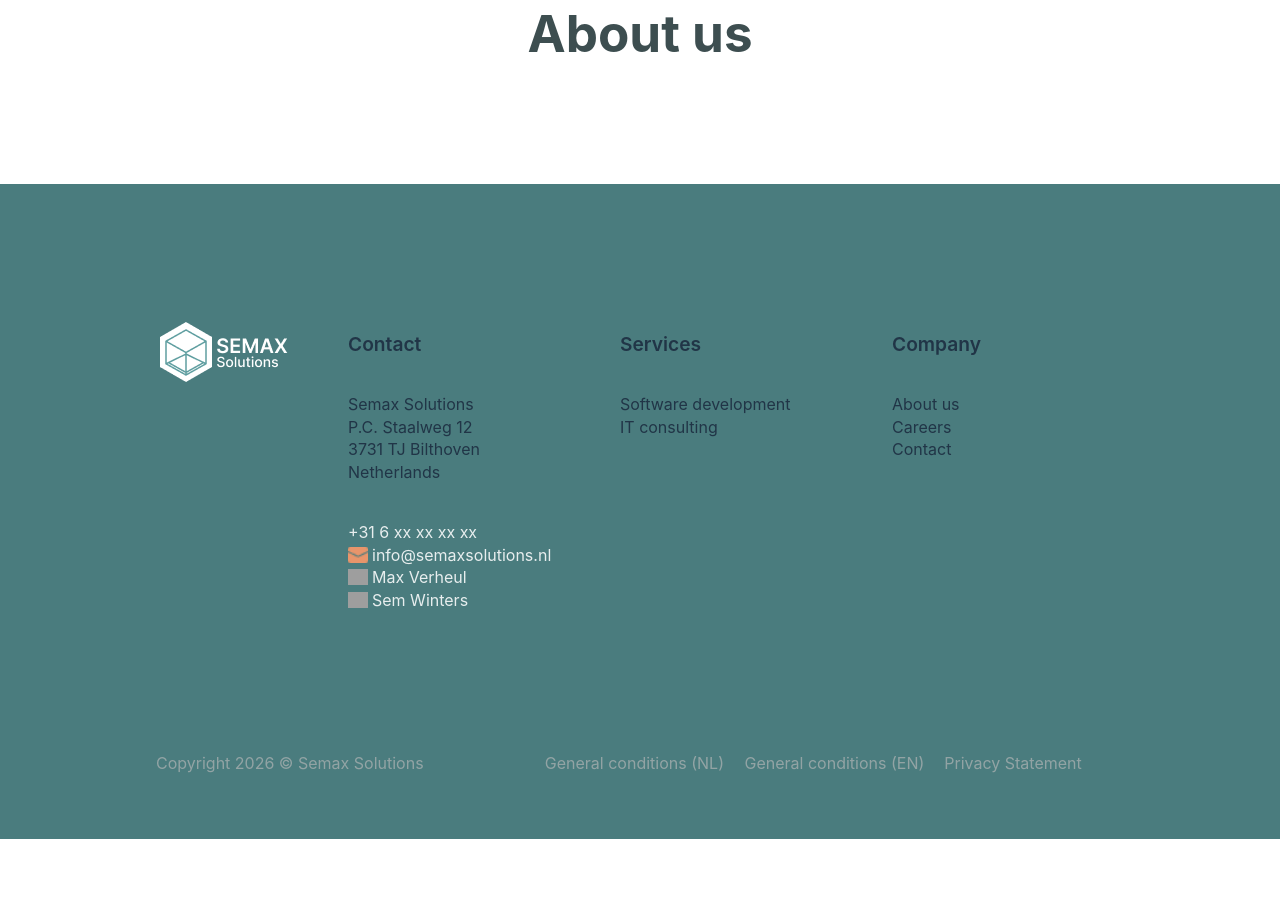
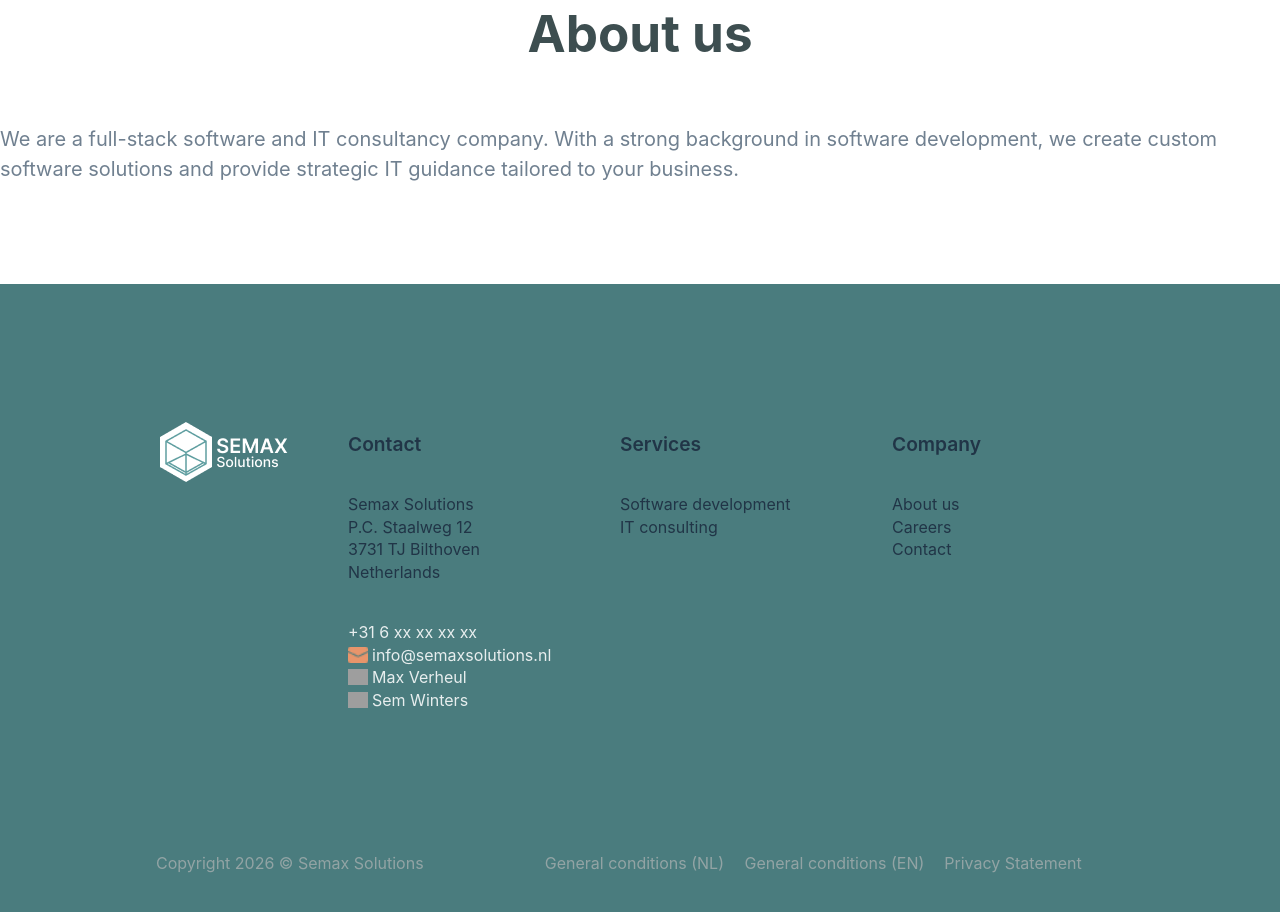
Before and after one commit to Semax-solutions/business-website, a React (Vite) app in the folder SemaxWeb/: page / in a window 1280 px wide. Shown: the part 2060-2972 px from the top of the page. Before the commit the page ends 2899 px from the top, so only its background shows below. Built offline with nearby package versions, Linux system fonts and the light colour scheme; grey boxes are pictures that could not be loaded.

Commit message:
Started with about us.

```diff
--- a/SemaxWeb/src/view/page/HomePage.tsx
+++ b/SemaxWeb/src/view/page/HomePage.tsx
@@ -43,7 +43,16 @@
                 <div className={classes.container}>
                     <h1>About us</h1>
                     <div>
-
+                        {/* <p className={classes.about}>
+                            We are a full-stack software company specializing in custom built digital solutions.
+                            We design and develop software that is tailored to the specific needs of each business no off-the-shelf products, no unnecessary complexity.
+                            With a strong background in software development, we combine technical expertise with strategic IT consultancy.
+                            This allows us to not only build reliable and scalable applications, but also advise on architecture, technology choices, and long-term digital strategy.
+                            From modern front-end interfaces to robust back-end systems and integrations, we work closely with our clients to turn ideas into practical, high-quality software that supports real business goals.
+                        </p> */}
+                        <p className={classes.about}>
+                            We are a full-stack software and IT consultancy company. With a strong background in software development, we create custom software solutions and provide strategic IT guidance tailored to your business.
+                        </p>
                     </div>
                 </div>
             </section>
--- a/SemaxWeb/src/view/page/css/HomePage.module.css
+++ b/SemaxWeb/src/view/page/css/HomePage.module.css
@@ -98,6 +98,10 @@
 .cardContainer {
   display: grid;
 }
+.about {
+  color: var(--accent-color-neutral);
+  font-size: 1.25rem;
+}
 
 @keyframes arrow {
   0% {
```
